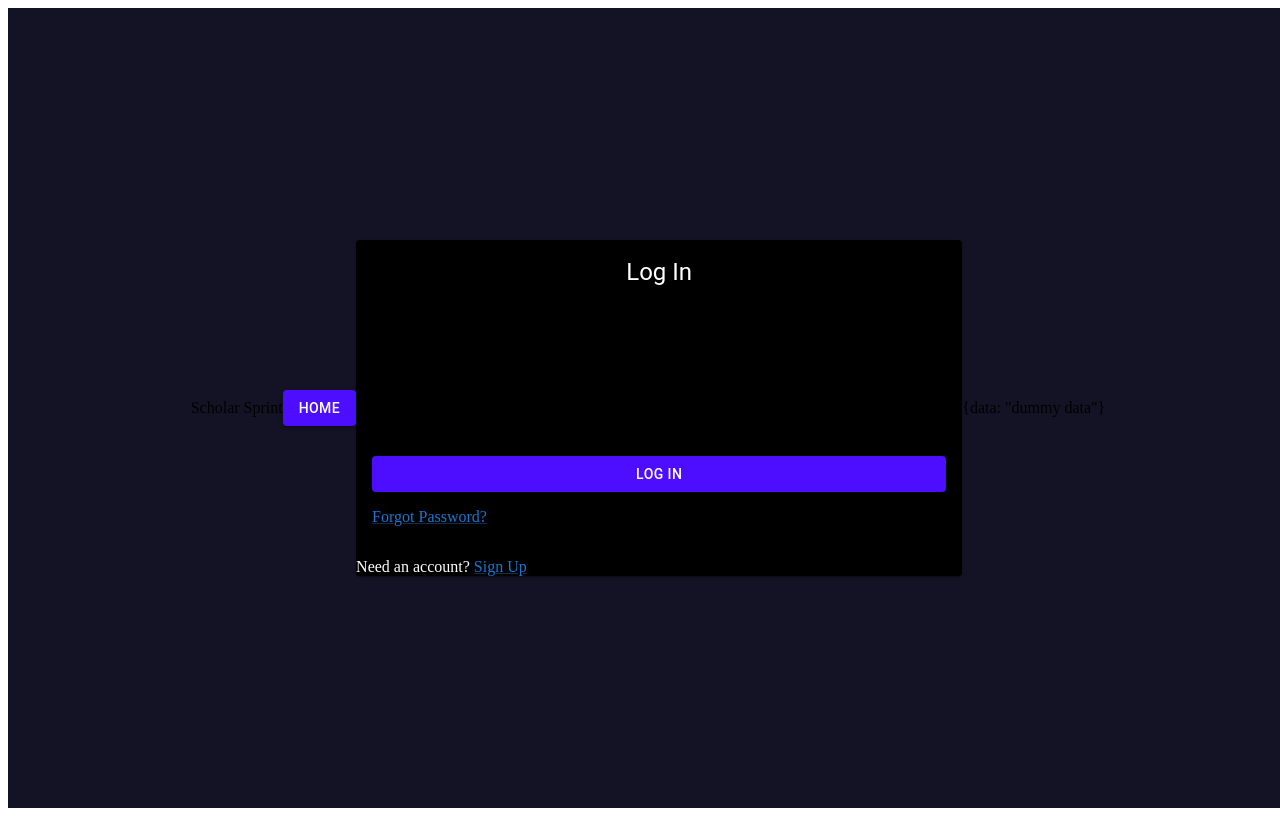
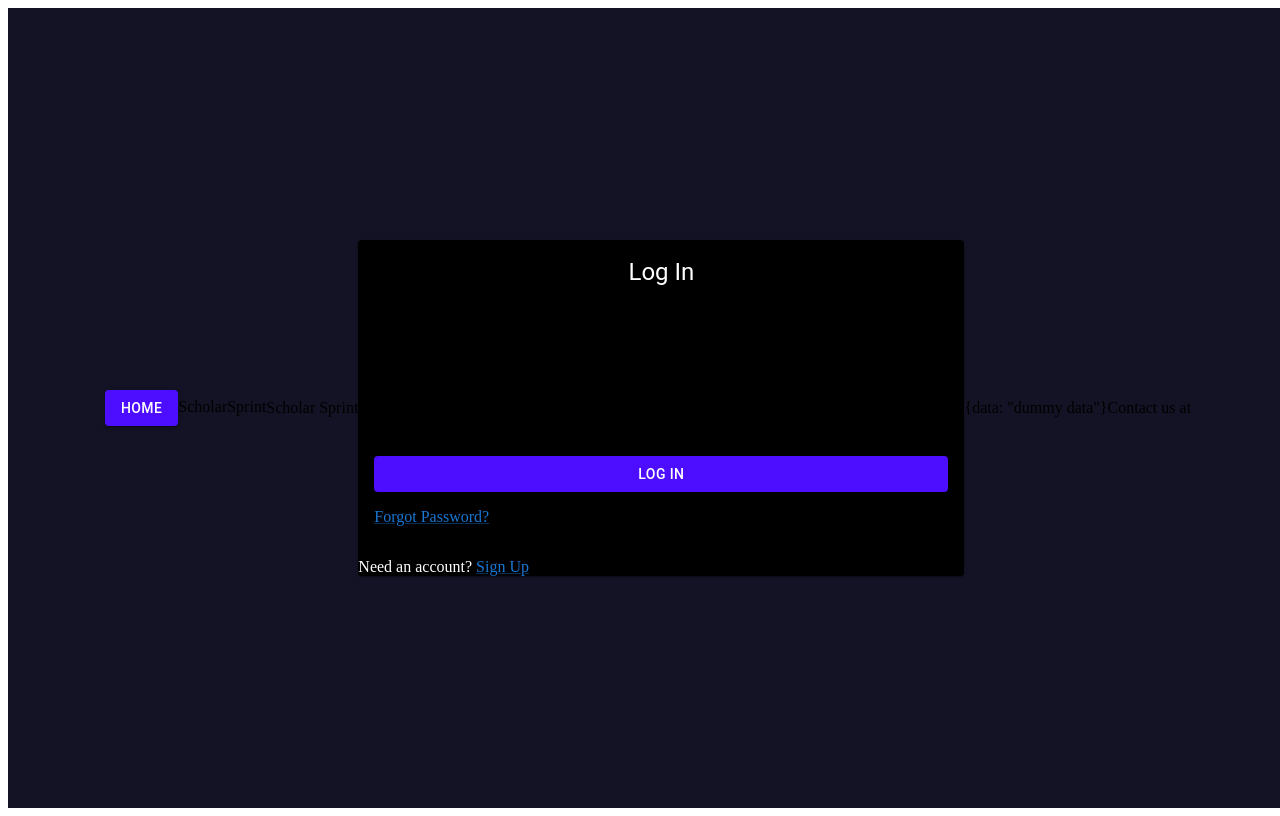
Before and after one commit to the-pirated-sardar/scholar-sprint, a React (Create React App) app: page /login in a window 1280 px wide. Built offline with nearby package versions, Linux system fonts and the light colour scheme; no server answers.

Commit message:
boilerplate

```diff
--- /dev/null
+++ b/src/Layout/Footer.js
@@ -0,0 +1,11 @@
+import { Box } from "@mui/material"
+import theme from "../themes/theme"
+
+
+export default function Footer() {
+    return (
+        <Box sx={theme.Footer}>
+            Contact us at
+        </Box>
+    )
+}
--- /dev/null
+++ b/src/Layout/Header.js
@@ -0,0 +1,18 @@
+import { Box, Button } from "@mui/material"
+import { Link } from "react-router-dom"
+import theme from "../themes/theme"
+
+export default function Header() {
+    return (
+        <Box sx={theme.Header}>
+            <Button
+                variant="contained"
+                component={Link}
+                to="/"
+                sx={theme.buttonTheme}>
+                Home
+            </Button>
+            ScholarSprint
+        </Box>
+    )
+}
--- a/src/routes/Layout.js
+++ b/src/routes/Layout.js
@@ -1,8 +1,10 @@
 import React, { useEffect } from "react"
-import { Outlet, Link, useLoaderData } from "react-router-dom"
-import { Box, Button } from "@mui/material"
+import { Outlet, useLoaderData } from "react-router-dom"
+import { Box } from "@mui/material"
 import { useAuthStore } from "../auth/AuthStore"
 import theme from "../themes/theme"
+import Header from "../Layout/Header"
+import Footer from "../Layout/Footer"
 
 async function foo() {
     return `{data: "dummy data"}`
@@ -24,18 +26,11 @@ export default function Layout() {
 
     return !loading ? (
         <Box sx={theme.rootTheme}>
+            <Header/>
             <Box sx={{}}>Scholar Sprint</Box>
-            <Box sx={{}}>
-                <Button
-                    variant="contained"
-                    component={Link}
-                    to="/"
-                    sx={theme.buttonTheme}>
-                    Home
-                </Button>
-            </Box>
             <Box sx={{}} ><Outlet /></Box>
             <Box sx={{}}>{data}</Box>
+            <Footer/>
         </Box >
     ) : "loading"
 }
--- a/src/themes/theme.js
+++ b/src/themes/theme.js
@@ -2,7 +2,6 @@ const theme = {
   rootTheme: {
     width: '100vw',      // 100% of the viewport width
     height: '100vh',     // 100% of the viewport height
-    //backgroundColor: '#41404F', // Background color (adjust as needed)
     background: 'url("appBackground.png") center/cover no-repeat fixed',
     display: 'flex',
     justifyContent: 'center',
```
